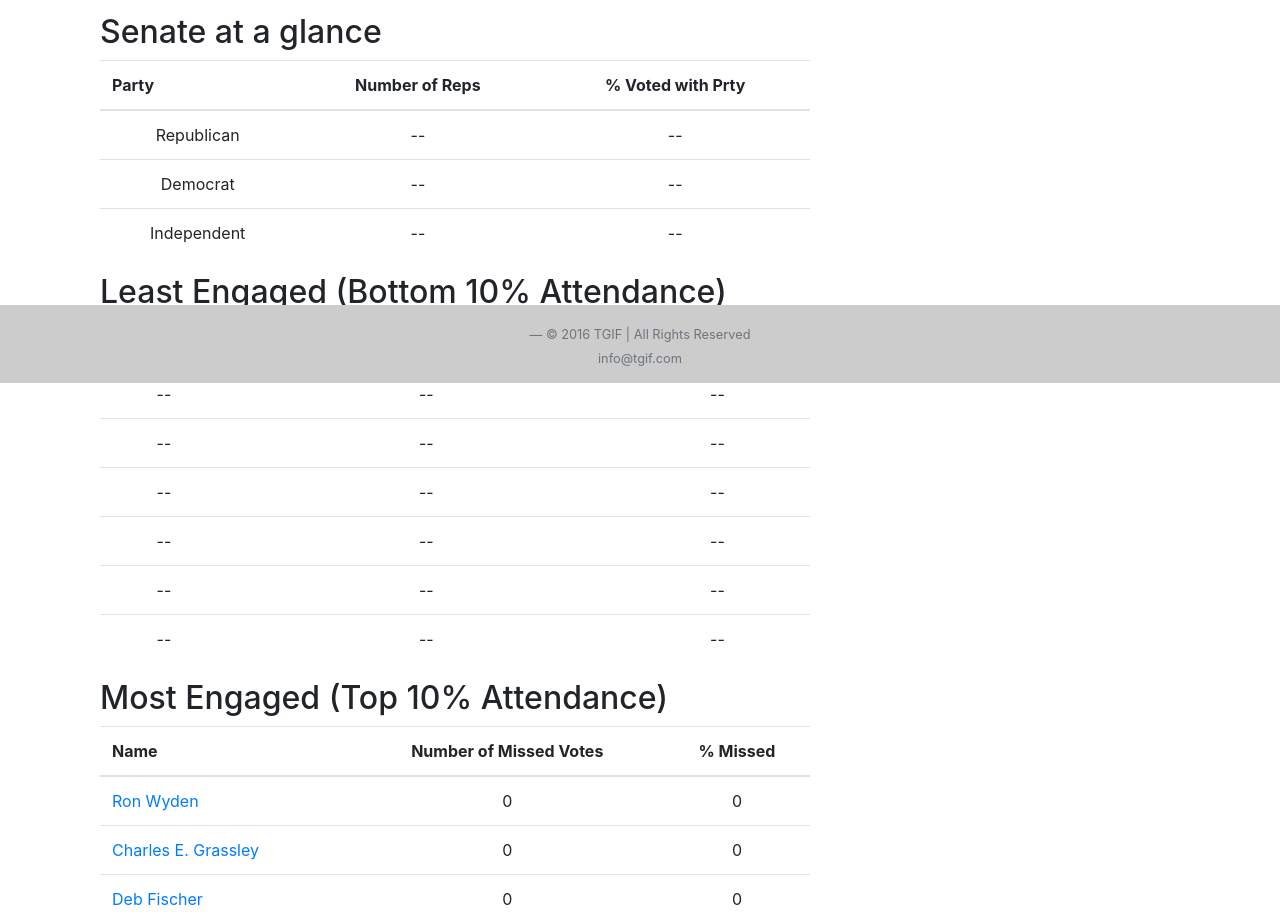
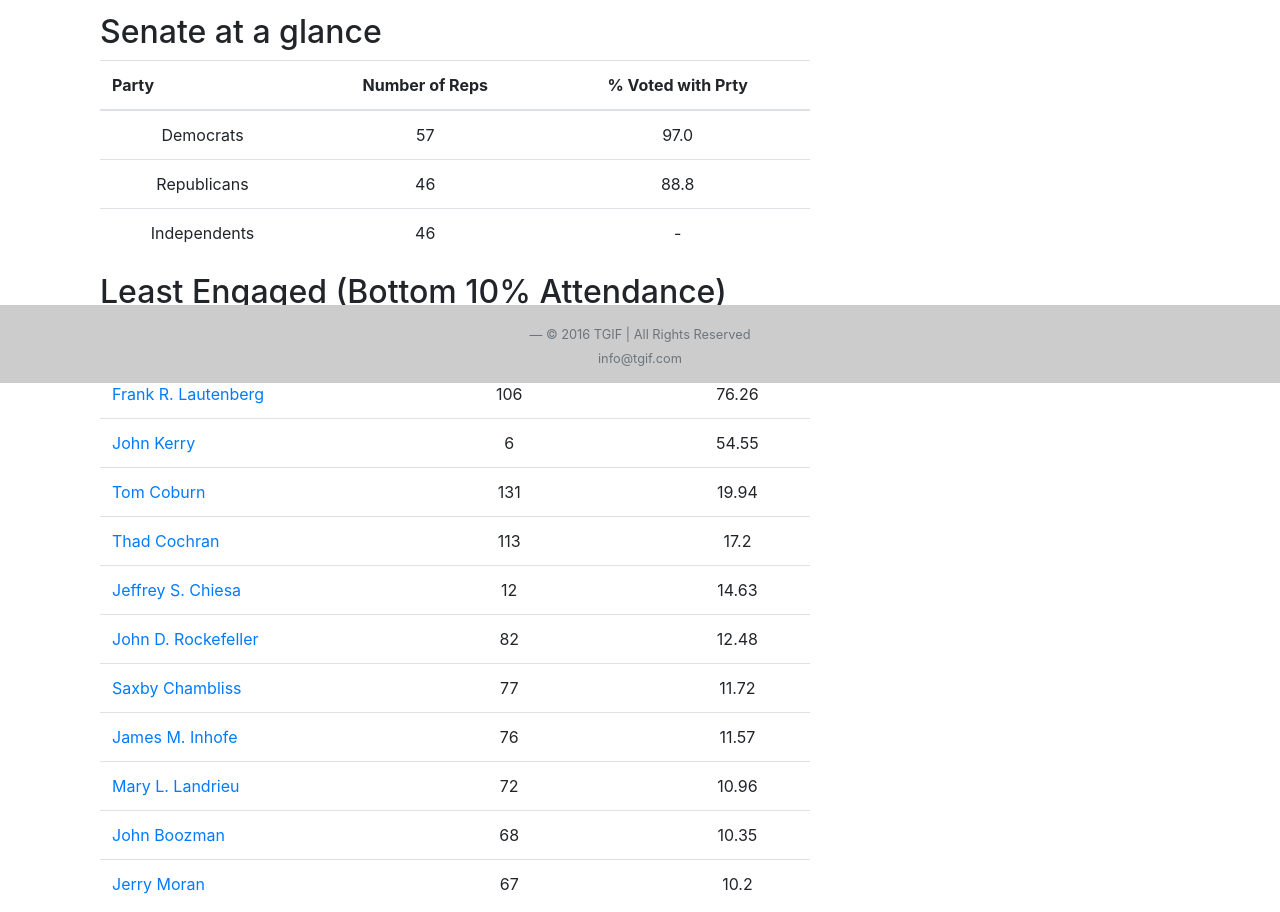
Before and after one commit to DanWttvn/TGIF-Vue, a plain HTML site: page S_Attendance.html in a window 1280 px wide. Shown: the part 417-1329 px from the top of the page. Drawn offline with Linux system fonts and the light colour scheme.

Commit message:
attendance senate FIN

```diff
--- a/S_Attendance.html
+++ b/S_Attendance.html
@@ -82,20 +82,14 @@
                     </tr>
                 </thead>
                 <tbody>
-                    <tr>
-                        <td>Republican</td>
-                        <td>--</td>
-                        <td>--</td>
+                    <tr id="D_Row">
+                        <td>Democrats</td>
                     </tr>
-                    <tr>
-                        <td>Democrat</td>
-                        <td>--</td>
-                        <td>--</td>
+                    <tr id="R_Row">
+                        <td>Republicans</td>
                     </tr>
-                    <tr>
-                        <td>Independent</td>
-                        <td>--</td>
-                        <td>--</td>
+                    <tr id="I_Row">
+                        <td>Independents</td>
                     </tr>
                 </tbody>
             </table>
@@ -109,37 +103,8 @@
                         <th>% Missed</th>
                     </tr>
                 </thead>
-                <tbody>
-                    <tr>
-                        <td>--</td>
-                        <td>--</td>
-                        <td>--</td>
-                    </tr>
-                    <tr>
-                        <td>--</td>
-                        <td>--</td>
-                        <td>--</td>
-                    </tr>
-                    <tr>
-                        <td>--</td>
-                        <td>--</td>
-                        <td>--</td>
-                    </tr>
-                    <tr>
-                        <td>--</td>
-                        <td>--</td>
-                        <td>--</td>
-                    </tr>
-                    <tr>
-                        <td>--</td>
-                        <td>--</td>
-                        <td>--</td>
-                    </tr>
-                    <tr>
-                        <td>--</td>
-                        <td>--</td>
-                        <td>--</td>
-                    </tr>
+                <tbody id="lessEngagementTable">
+
                 </tbody>
             </table>
 
--- a/js/statics.js
+++ b/js/statics.js
@@ -1,6 +1,3 @@
-let arrayPrueba2 = [1, 2, 3, 4, 5, 6, 7, 8, 9, 10];
-
-// ----------------------------------------
 
 let senateMembersData = dataSenate.results[0].members;
 
@@ -13,28 +10,20 @@ let votesWithParty_D_S = getVotesWithParty(listDemocrats_S);
 let votesWithParty_R_S = getVotesWithParty(listRepublicans_S);
 
 
+let statics = {
+	"num_of_Democrats" : listDemocrats_S.length,
+	"num_of_Republicans" : listRepublicans_S.length,
+	"num_of_Independents" : listIndependents_S.length,
+	"total_Reps" : senateMembersData.length,
 
-let statics = {
-	"Number of Democrats" : listDemocrats_S.length,
-	"Number of Republicans" : listRepublicans_S.length,
-	"Number of Independents" : listIndependents_S.length,
-	"Total Representantives" : senateMembersData.length,
+	"votes_With_D" : votesWithParty_D_S,
+	"votes_With_R" : votesWithParty_R_S,
+	"votes_With_I" : "-",
+}
 
-	"Votes with of D" : votesWithParty_D_S,
-	"Votes with of R" : votesWithParty_R_S,
-	"Votes with of I" : "-",
 
-	// "senateMembers" : [
-	// 	{
-
-	// 	}
-	// ],
-	// "houseMembers" : [
-	// 	{
-
-	// 	}
-	// ]
-}
+createSenateGlanceTable(statics);
+createEngagementTables(senateMembersData, 10);
 
 // ******* GLOBAL GLANCE *****
 
@@ -62,22 +51,46 @@ function getVotesWithParty(array) {
 	for (let i = 0; i < array.length; i++) {
 		totalSum += array[i].votes_with_party_pct;
 	}
-	return totalSum / array.length;
+	return (totalSum / array.length).toFixed(1);
 }
 // console.log(votesWithParty_D_S);
 // console.log(votesWithParty_R_S);
 // console.log(votesWithParty_I);
 
+function createSenateGlanceTable(staticsArray) {
+	let D_Row = document.getElementById("D_Row");
+	td1_D = D_Row.appendChild(document.createElement("td"))
+	td1_D.innerHTML = statics.num_of_Democrats;
+	td2_D = D_Row.appendChild(document.createElement("td"))
+	td2_D.innerHTML = statics.votes_With_D;
+
+	let R_Row = document.getElementById("R_Row");
+	td1_R= R_Row.appendChild(document.createElement("td"))
+	td1_R.innerHTML = statics.num_of_Republicans;
+	td2_R = R_Row.appendChild(document.createElement("td"))
+	td2_R.innerHTML = statics.votes_With_R;
+
+	let I_Row = document.getElementById("I_Row");
+	td1_RI= I_Row.appendChild(document.createElement("td"))
+	td1_RI.innerHTML = statics.num_of_Republicans;
+	td2_I = I_Row.appendChild(document.createElement("td"))
+	td2_I.innerHTML = statics.votes_With_I;
+}
+
 
 // ********************* ENGAGEMENT ****************
 
 
-getLessEngagement(senateMembersData);
 
-function getLessEngagement(membersArray) {
+function createEngagementTables(membersArray, percentage) {
 	sortObjectByValue(membersArray);
-	rankingMostEngagement(membersArray, 10);
-	// rankingLessEngagement(membersArray, 10);
+
+	let mostEngagementTable = document.getElementById("mostEngagementTable");
+	displayDataIntoTable_Attendance(membersArray, percentage, mostEngagementTable);
+
+	let lessEngagementTable = document.getElementById("lessEngagementTable");
+	membersArray.reverse();
+	displayDataIntoTable_Attendance(membersArray, percentage, lessEngagementTable);
 
 }
 
@@ -93,11 +106,10 @@ function sortObjectByValue(membersArray) {
 	return membersArray;
 }
 
-//-------- MOST
-function rankingMostEngagement(membersArray, percentage) {
-	let mostEngagementTable = document.getElementById("mostEngagementTable");
+//-------- DATA INTO TABLE ATTENDANCE
+function displayDataIntoTable_Attendance(membersArray, percentage, tableToDisplay) {
 
-	for (let i = 0; i < membersArray.length*0.1; i++) {
+	for (let i = 0; i < membersArray.length*percentage/100; i++) {
 		let fullName = "";
 		let missedVotes = "";
 		let engagement = "";
@@ -131,11 +143,25 @@ function rankingMostEngagement(membersArray, percentage) {
 		let td3 = newRow.appendChild(document.createElement("td"));
 		td3.innerHTML = engagement;
 
-		mostEngagementTable.appendChild(newRow);
+		tableToDisplay.appendChild(newRow);
 	}
 }
 
 //
+function getDataForEngagement(membersArray) { // says [i] is not define. como funcion dentro de bucle?
+// 	if (senateMembersData[i].middle_name === null) {
+// 		fullName = senateMembersData[i].first_name + " " + senateMembersData[i].last_name;
+// 	} else {
+// 		fullName = senateMembersData[i].first_name + " " + senateMembersData[i].middle_name + " " + senateMembersData[i].last_name;
+// 	}
+// 	missedVotes = senateMembersData[i].missed_votes;
+// 	engagement = senateMembersData[i].missed_votes_pct;
+// 	if (senateMembersData[i].middle_name === null) {
+// 		wikiURL = "https://en.wikipedia.org/wiki/" + senateMembersData[i].first_name + "_" + senateMembersData[i].last_name;
+// 	} else {
+// 		wikiURL = "https://en.wikipedia.org/wiki/" + senateMembersData[i].first_name + "_" + senateMembersData[i].middle_name + "_" + senateMembersData[i].last_name;
+// 	}
+}
 
 function displayDataIntoTable(membersArray) {
 	// let newRow = document.createElement("tr");
@@ -156,20 +182,6 @@ function displayDataIntoTable(membersArray) {
 	// mostEngagementTable.appendChild(newRow);
 }
 
-function getDataForEngagement(membersArray) { // says [i] is not define. como funcion dentro de bucle?
-// 	if (senateMembersData[i].middle_name === null) {
-// 		fullName = senateMembersData[i].first_name + " " + senateMembersData[i].last_name;
-// 	} else {
-// 		fullName = senateMembersData[i].first_name + " " + senateMembersData[i].middle_name + " " + senateMembersData[i].last_name;
-// 	}
-// 	missedVotes = senateMembersData[i].missed_votes;
-// 	engagement = senateMembersData[i].missed_votes_pct;
-// 	if (senateMembersData[i].middle_name === null) {
-// 		wikiURL = "https://en.wikipedia.org/wiki/" + senateMembersData[i].first_name + "_" + senateMembersData[i].last_name;
-// 	} else {
-// 		wikiURL = "https://en.wikipedia.org/wiki/" + senateMembersData[i].first_name + "_" + senateMembersData[i].middle_name + "_" + senateMembersData[i].last_name;
-// 	}
-}
 
 
 
```
